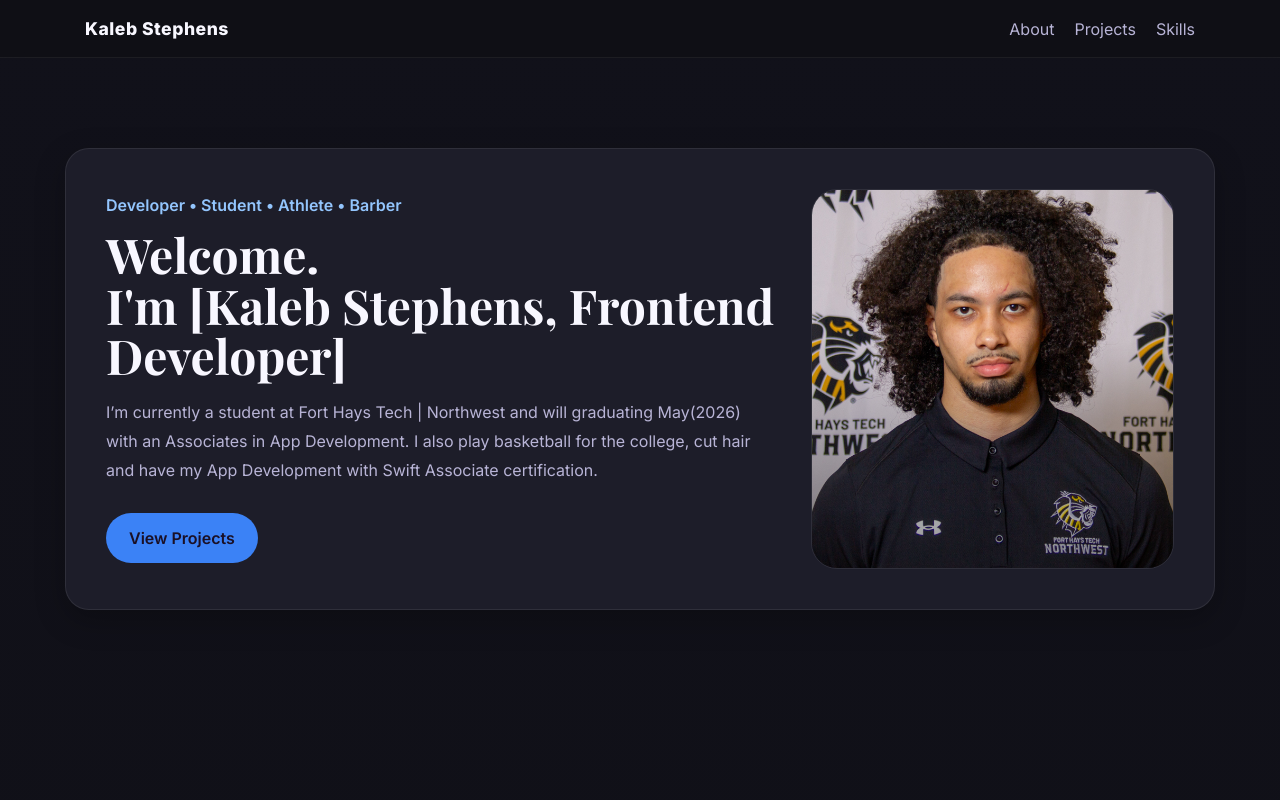
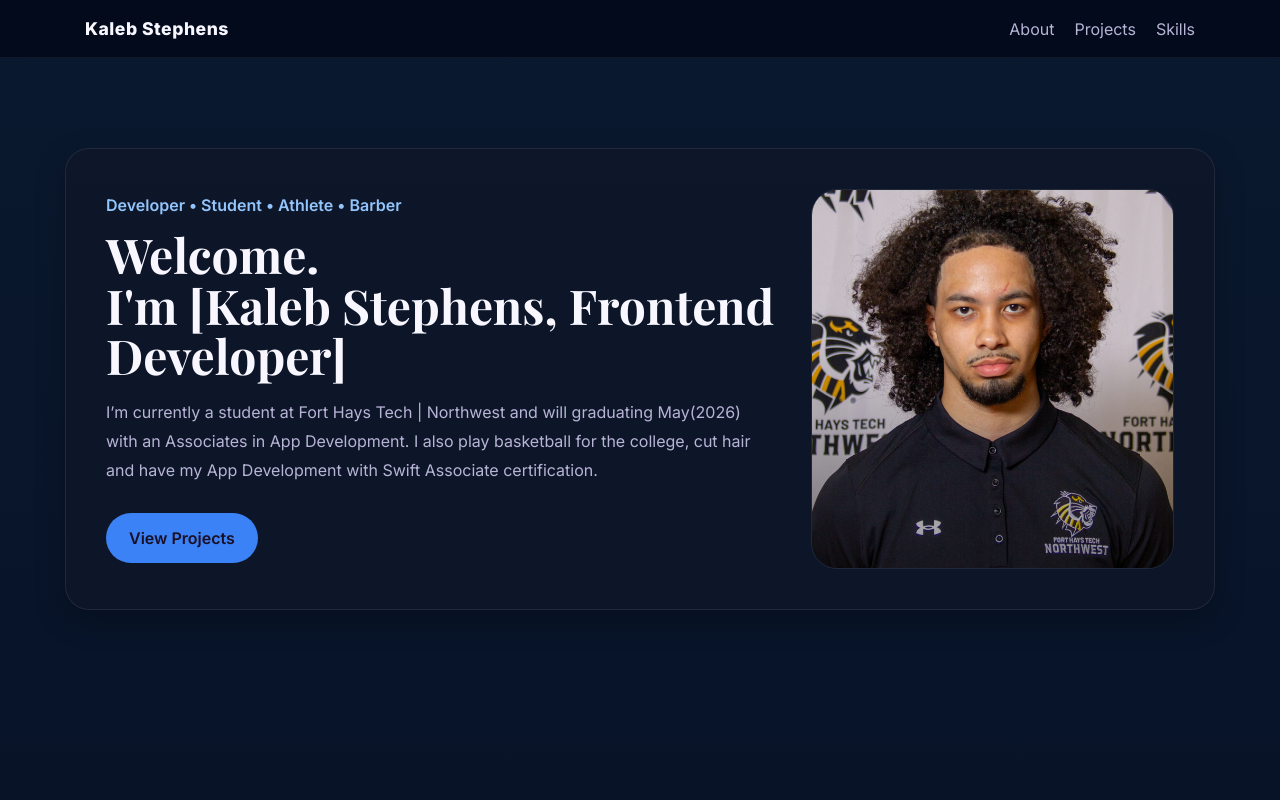
Before and after one commit to KalebSteph/PortfolioKS, a Next.js app: page / in a window 1280 px wide. Shown: the top 800 px of the page. Built offline with nearby package versions, Linux system fonts and the light colour scheme; a web font is replaced by a local one.

Commit message:
Updated dark colors to blue

```diff
--- a/app/globals.css
+++ b/app/globals.css
@@ -1,7 +1,7 @@
 :root {
-  --bg: #0f0f14;
-  --bg-soft: #181822;
-  --card: #20202c;
+  --bg: #020617;
+  --bg-soft: #0a192f;
+  --card: #0f172a;
 
   --accent: #3b82f6;
   --accent-dark: #2563eb;
@@ -24,7 +24,7 @@ html {
 }
 
 body {
-  background: linear-gradient(to bottom, #11111a, #0f0f14);
+  background: linear-gradient(to bottom, #0a192f, #020617);
   color: var(--text);
   font-family: var(--font-body), sans-serif;
 }
@@ -61,7 +61,7 @@ section {
 }
 
 .card {
-  background: rgba(32, 32, 44, 0.9);
+  background: rgba(15, 23, 42, 0.9);
   border: 1px solid var(--border);
   border-radius: 24px;
   box-shadow: var(--shadow);
--- a/components/Navbar.tsx
+++ b/components/Navbar.tsx
@@ -6,7 +6,7 @@ export default function Navbar() {
         top: 0,
         zIndex: 1000,
         backdropFilter: "blur(14px)",
-        background: "rgba(15, 15, 20, 0.75)",
+        background: "rgba(2, 6, 23, 0.75)",
         borderBottom: "1px solid rgba(255,255,255,0.06)",
       }}
     >
```
